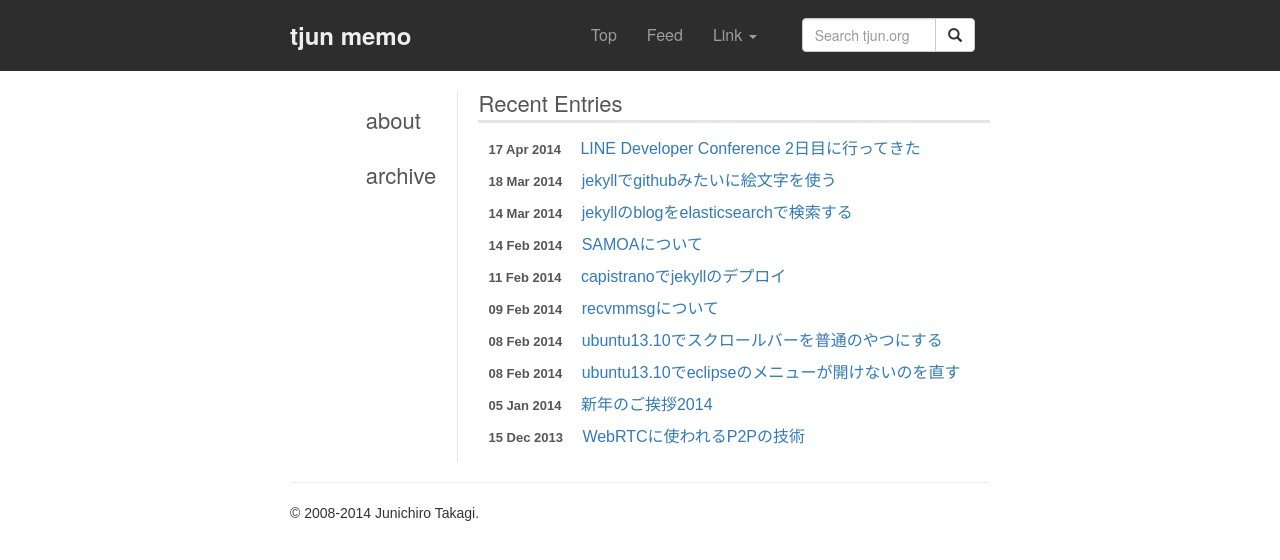
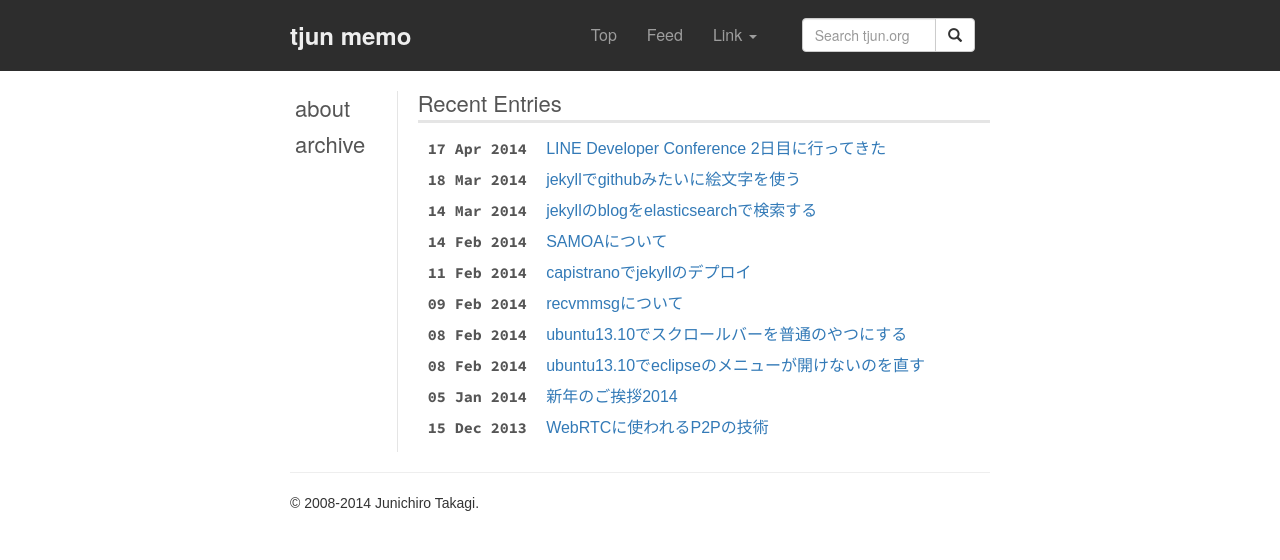
Before and after one commit to tjun/myblog, a Jekyll site: the page built from index.html, in a window 1280 px wide. Shown: the top 560 px of the page. Built offline with Jekyll 4.4.1, drawn with Linux system fonts in a browser that asks for light colours; nearby versions of some CDN libraries; Markdown is read by kramdown in place of the engine named in the settings.

Commit message:
update date style

```diff
--- a/_layouts/top.html
+++ b/_layouts/top.html
@@ -34,14 +34,14 @@
   <div class="container">
     <div id="main" class="row">
 
-      <div id="left" class="col-md-2 col-md-offset-1 hidden-xs">
+      <div id="left" class="col-md-2 hidden-xs">
         <ul class="nav nav-stacked nav-pills">
           <li><a href="/about.html" alt="about">about</a></li>
           <li><a href="/archive.html" alt="archive">archive</a></li>
         </ul>
       </div><!-- id:left -->
 
-      <div id="right" class="col-md-9 col-xs-12">
+      <div id="right" class="col-md-10 col-xs-12">
         <h1>Recent Entries</h1>
         {{ content }}
       </div><!-- id:right -->
--- a/archive.html
+++ b/archive.html
@@ -6,7 +6,7 @@
         <h1>Archives</h1>
         <ul class="article-list">
         {% for post in site.posts %}
-          <li><a href="{{ post.url }}">{{ post.title }}</a></li>
+          <li><span class="date">{{ post.date | date_to_string }}</span> <a href="{{ post.url }}">{{ post.title }}</a></li>
         {% endfor %}
         </ul>
       </div>
--- a/css/style.scss
+++ b/css/style.scss
@@ -2,6 +2,7 @@
 ---
 
 @charset 'UTF-8';
+@import url(http://fonts.googleapis.com/css?family=Source+Code+Pro:700);
 *{
 //	background: #F8F8F8;
 }
@@ -85,7 +86,7 @@
   .date {
     font-size: 1.3rem;
     color: #555;
-    font-weight: bold;
+    font-weight: 700;
     margin-right: 15px;
   }
 }
@@ -100,12 +101,10 @@
     font-size: 2.2rem;
 
     li {
-      padding: 5px 0;
-      a, span {
-        padding-bottom:5px;
+      a {
         display: block;
-      }
-      a {
+        padding: 3px;
+        padding-left: 5px;
         text-decoration: none;
         color: #555;
       }
@@ -133,15 +132,26 @@
     	}
     }
   }
+  .date {
+    font-family: 'Source Code Pro', "Consolas", "Courier New", monospace;
+    font-size: 1.5rem;
+  }
 }
 
 /**
  * about and archive page
  */
-
 .main-sub {
   padding-left:10px;
   padding-right:10px;
+  ul.article-list {
+    list-style: none;
+    padding-left: 10px;
+  }
+  .date {
+    font-family: 'Source Code Pro', "Consolas", "Courier New", monospace;
+    font-size: 1.5rem;
+  }
 
   #search-result {
     min-height: 200px;
--- a/index.html
+++ b/index.html
@@ -5,6 +5,6 @@
 
   <ul class="article-list">
     {% for post in site.posts limit:10 %}
-    <li><span class="date">{{ post.date | date_to_string }}</span>  <a href="{{ post.url }}">{{ post.title }}</a> </li>
+    <li><span class="date">{{ post.date | date_to_string }}</span> <a href="{{ post.url }}">{{ post.title }}</a> </li>
     {% endfor %}
   </ul>
```
